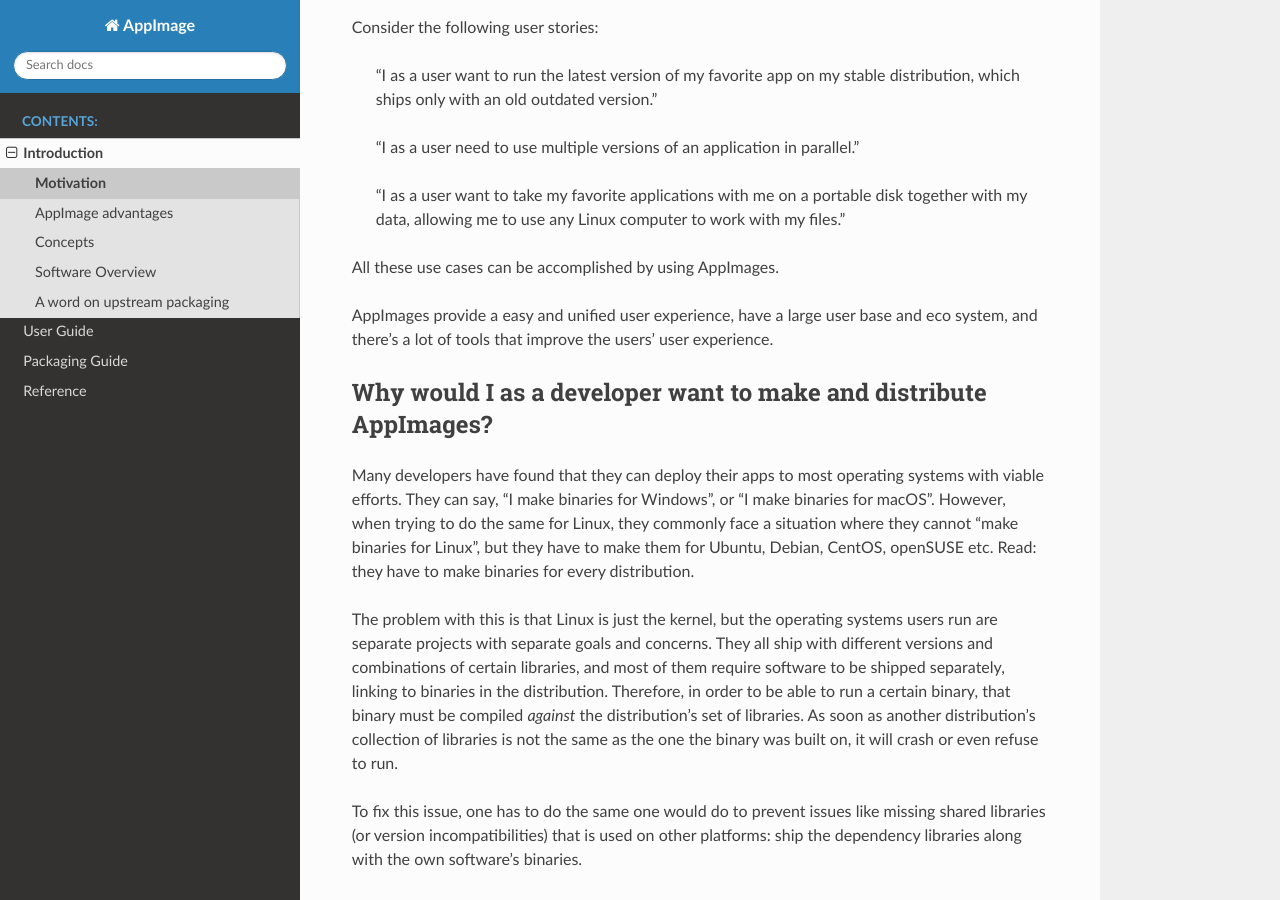
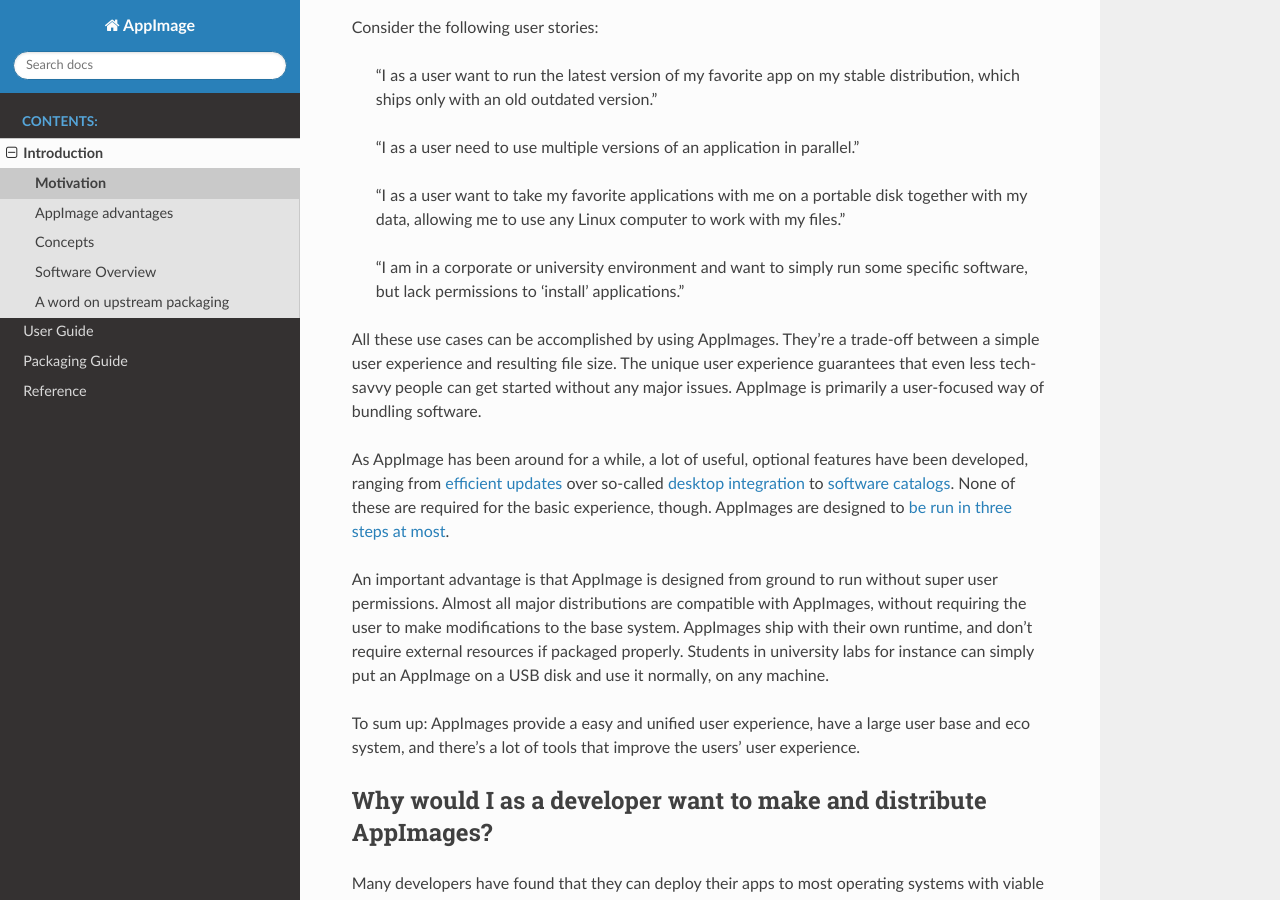
Before and after one commit to AppImage/docs.appimage.org, a Sphinx documentation site: the page built from source/introduction/motivation.rst, in a window 1280 px wide and 900 px high, scrolled down 319 px. Built offline with Sphinx 7.4.7 and the Read the Docs theme 2.0.0, drawn with Linux system fonts in a browser that asks for light colours; pages that are not in the unit, such as notebooks, are missing from menus.

Commit message:
Improve user's motivation

```diff
--- a/source/introduction/motivation.rst
+++ b/source/introduction/motivation.rst
@@ -15,9 +15,15 @@
 
    "I as a user want to take my favorite applications with me on a portable disk together with my data, allowing me to use any Linux computer to work with my files."
 
-All these use cases can be accomplished by using AppImages.
+   "I am in a corporate or university environment and want to simply run some specific software, but lack permissions to 'install' applications."
 
-AppImages provide a easy and unified user experience, have a large user base and eco system, and there's a lot of tools that improve the users' user experience.
+All these use cases can be accomplished by using AppImages. They're a trade-off between a simple user experience and resulting file size. The unique user experience guarantees that even less tech-savvy people can get started without any major issues. AppImage is primarily a user-focused way of bundling software.
+
+As AppImage has been around for a while, a lot of useful, optional features have been developed, ranging from :ref:`efficient updates <ref-appimageupdate>` over so-called :ref:`desktop integration <ref-desktop-integration>` to :ref:`software catalogs <ref-appimagehub>`. None of these are required for the basic experience, though. AppImages are designed to :ref:`be run in three steps at most <ref-download-make-executable-run>`.
+
+An important advantage is that AppImage is designed from ground to run without super user permissions. Almost all major distributions are compatible with AppImages, without requiring the user to make modifications to the base system. AppImages ship with their own runtime, and don't require external resources if packaged properly. Students in university labs for instance can simply put an AppImage on a USB disk and use it normally, on any machine.
+
+To sum up: AppImages provide a easy and unified user experience, have a large user base and eco system, and there's a lot of tools that improve the users' user experience.
 
 
 Why would I as a developer want to make and distribute AppImages?
```
